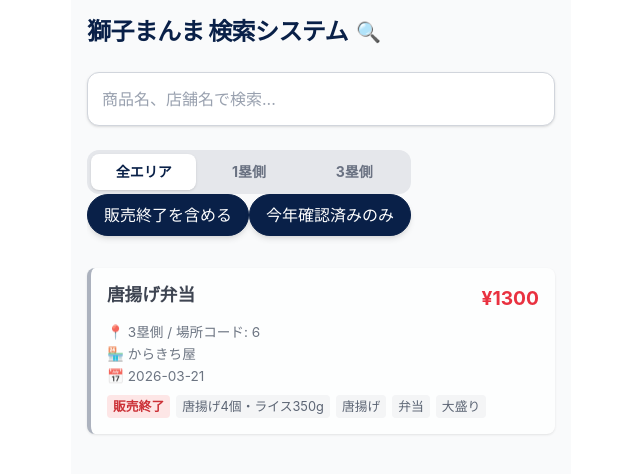
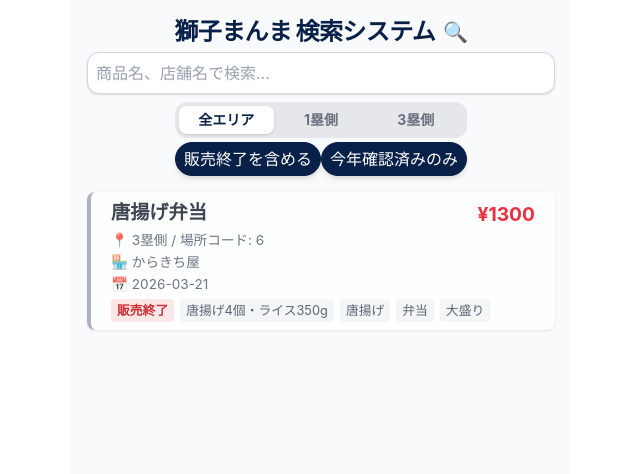
Before and after one commit to noah-devtech/gourmet-search, a React (Vite) app: page / in a window 1280 px wide. Both pictures are taken after a click on the button "販売終了を含める". Shown: the top 474 px of the page, without its empty margins (319-959 px from the left). Built offline with nearby package versions, Linux system fonts and the light colour scheme.

Commit message:
style: コンポーネントのスタイルを改善し、余白とパディングを調整

```diff
--- a/src/App.jsx
+++ b/src/App.jsx
@@ -77,15 +77,15 @@ function App() {
 
     return (
         <div className="max-w-[500px] mx-auto p-4 font-sans min-h-screen bg-gray-50">
-            <h1 className="text-2xl font-black text-lions-blue mb-6 flex items-center gap-2 tracking-tight">
+            <h1 className="text-2xl font-black text-lions-blue mb-1 flex items-center justify-center gap-2 tracking-tight">
                 獅子まんま 検索システム
                 <span className="text-xl" role="img" aria-label="search">🔍️</span>
             </h1>
 
-            <div className="relative mb-6">
+            <div className="relative mb-2">
                 <input
                     className="
-                        w-full p-3.5 text-base border border-gray-300 rounded-xl shadow-sm
+                        w-full p-2 text-base border border-gray-300 rounded-xl shadow-sm
                         placeholder:text-gray-400
                         focus:outline-none focus:ring-2 focus:ring-lions-blue focus:border-transparent
                         transition-all duration-200
@@ -98,13 +98,13 @@ function App() {
                 />
             </div>
 
-            <div className="flex gap-2 mb-6 overflow-x-auto pb-2 scrollbar-hide">
+            <div className="flex flex-col items-center gap-2 mb-2 overflow-x-auto pb-2 scrollbar-hide">
                 <div className="filters">
-                    <div className="flex bg-gray-200 p-1 rounded-xl">
+                    <div className="flex bg-gray-200 p-1 rounded-xl mb-1">
                         {['all', 1, 3].map(base => (
                             <button
                                 key={base}
-                                className={`flex-1 py-2 text-sm font-bold rounded-lg transition-all ${selectedBase === base ? "bg-white shadow-sm text-lions-blue" : "text-gray-500"
+                                className={`flex-1 py-1 text-sm font-bold rounded-lg transition-all ${selectedBase === base ? "bg-white shadow-sm text-lions-blue" : "text-gray-500"
                                     }`}
                                 onClick={() => setSelectedBase(base)}
                             >
--- a/src/components/Card.jsx
+++ b/src/components/Card.jsx
@@ -3,13 +3,13 @@ function Card({ data }) {
 
     return (
         <div className={`
-            bg-white rounded-lg p-4 mb-3 shadow-sm border-l-4 transition-all duration-200
+            bg-white rounded-lg py-2 px-5 mb-3 shadow-sm border-l-4 transition-all duration-200
             ${isActive
                 ? "border-lions-blue"
                 : "border-gray-400 bg-gray-50 opacity-80"}
         `}>
-            <div className="flex justify-between items-start mb-2 gap-2">
-                <h3 className="text-[1.1em] font-bold m-0 text-gray-900 leading-tight">
+            <div className="flex justify-between items-start m-0 gap-2">
+                <h3 className="text-[1.2em] font-bold m-0 text-gray-900 leading-tight">
                     {data.productName}
                 </h3>
                 <p className="text-[1.2em] font-bold text-lions-red m-0 whitespace-nowrap">
@@ -17,13 +17,13 @@ function Card({ data }) {
                 </p>
             </div>
 
-            <p className="text-[0.85em] text-gray-600 my-1 leading-relaxed font-sans">
+            <p className="text-[0.85em] text-gray-600 m-0 leading-relaxed font-sans">
                 📍 {data.location.base}塁側 / 場所コード: {data.location.code}<br />
                 🏪 {data.storeName}<br />
                 📅 {data.lastUpdated}
             </p>
 
-            <div className="flex flex-wrap gap-1.5 mt-2">
+            <div className="flex flex-wrap gap-1.5 mt-1">
                 {!isActive && (
                     <span className="px-1.5 py-0.5 bg-red-100 text-red-700 rounded text-[0.8em] font-bold">
                         販売終了
--- a/src/components/FilterButton.jsx
+++ b/src/components/FilterButton.jsx
@@ -2,7 +2,7 @@ const FilterButton = ({ label, isActive, onClick }) => {
     return (
         <button
             className={`
-                px-4 py-2 border rounded-full transition-all whitespace-nowrap font-sans
+                px-2 py-1 border rounded-full transition-all whitespace-nowrap font-sans
                 ${isActive
                     ? "bg-lions-blue text-white border-lions-blue shadow-md"
                     : "bg-white text-lions-blue border-lions-blue hover:bg-blue-50"}
```
